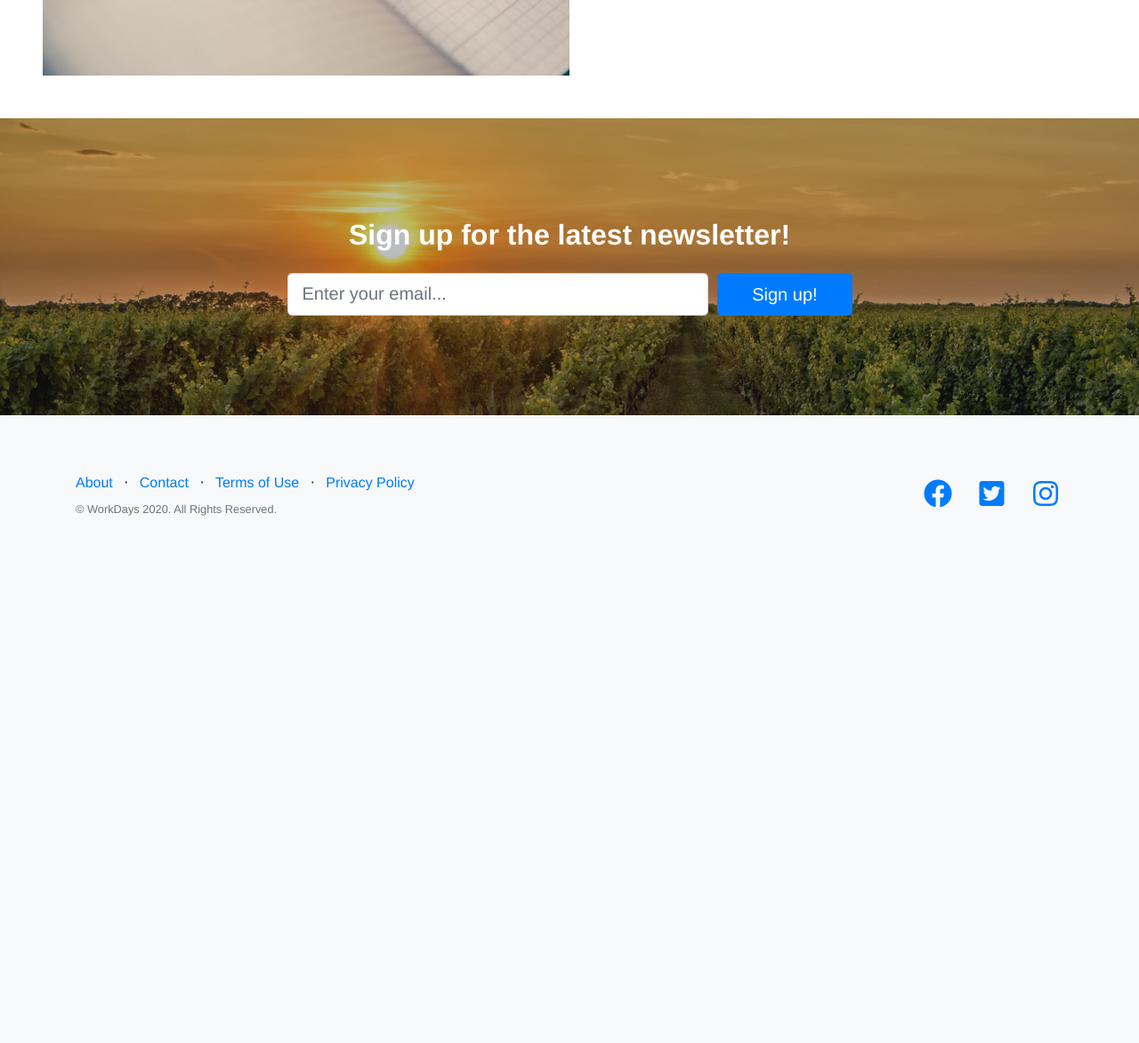
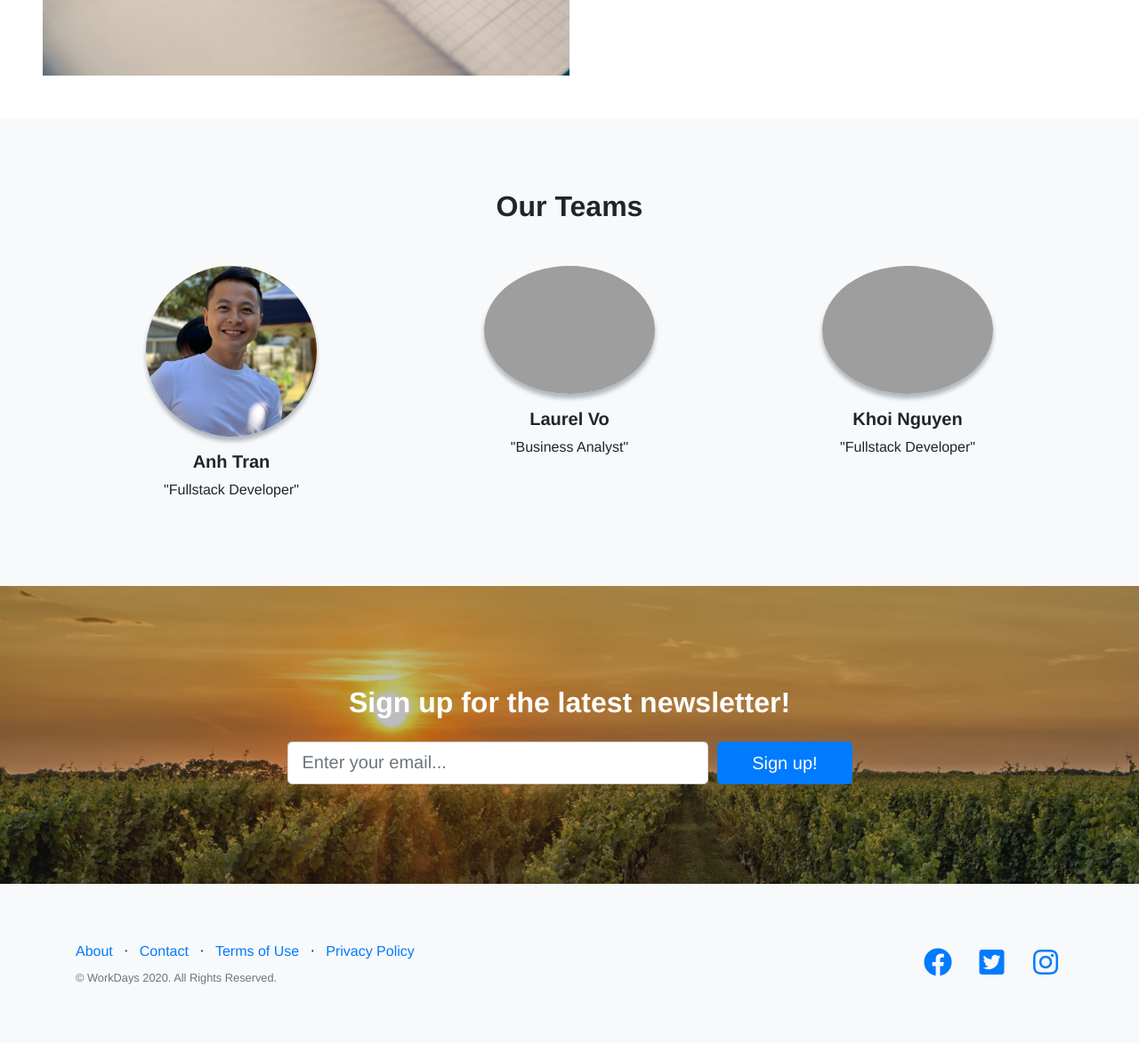
Before and after one commit to anhtran304/workdays, a Django app: page / in a window 1280 px wide. Shown: the part 2031-3204 px from the top of the page at 89% size. Before the commit the page ends 2611 px from the top, so only its background shows below. Run offline with Django 3.2, Linux system fonts and the light colour scheme; some libraries are stand-ins or nearby versions; grey boxes are pictures that could not be loaded.

Commit message:
Adding teams

```diff
--- a/workdays/templates/index.html
+++ b/workdays/templates/index.html
@@ -110,6 +110,38 @@
   </div>
 </section>
 
+<!-- Team members -->
+<section class="teams text-center bg-light">
+  <div class="container">
+    <h2 class="mb-5">Our Teams</h2>
+    <div class="row mb-3">
+      <div class="col-lg-4">
+        <div class="teams-item mx-auto mb-5 mb-lg-0">
+          <img class="img-fluid rounded-circle mb-3" src="/static/img/anh-tran.png" alt="">
+          <h5>Anh Tran</h5>
+          <p class="font-weight-light mb-0">"Fullstack Developer"</p>
+        </div>
+      </div>
+      <div class="col-lg-4">
+        <div class="teams-item mx-auto mb-5 mb-lg-0">
+          <img class="img-fluid rounded-circle mb-3"
+            src="https://scontent-syd2-1.xx.fbcdn.net/v/t1.0-9/77368867_2018197694992955_3903817348678680576_n.jpg?_nc_cat=101&_nc_sid=09cbfe&_nc_ohc=6_sr4uMwyWgAX-MT7NO&_nc_ht=scontent-syd2-1.xx&oh=8e898e2e12e94ddffa8afbe66b7524f6&oe=5F5DEBA3"
+            alt="">
+          <h5>Laurel Vo</h5>
+          <p class="font-weight-light mb-0">"Business Analyst"</p>
+        </div>
+      </div>
+      <div class="col-lg-4">
+        <div class="teams-item mx-auto mb-5 mb-lg-0">
+          <img class="img-fluid rounded-circle mb-3"
+            src="https://scontent-syd2-1.xx.fbcdn.net/v/t1.0-9/80329472_3245309575491782_1234776911184396288_n.jpg?_nc_cat=104&_nc_sid=09cbfe&_nc_ohc=W1PyeoGRJncAX9LVNlS&_nc_ht=scontent-syd2-1.xx&oh=62bcbb4793353a5bd1d32a42f8d722e2&oe=5F5F9D20"
+            alt="">
+          <h5>Khoi Nguyen</h5>
+          <p class="font-weight-light mb-0">"Fullstack Developer"</p>
+        </div>
+      </div>
+</section>
+
 <!-- Call to Action -->
 <section class="call-to-action text-white text-center">
   <div class="overlay"></div>
```
Also changed, not shown: workdays/templates/farmerindex.html (+5 -6 lines), workdays/static/img/anh-tran.png (added).
